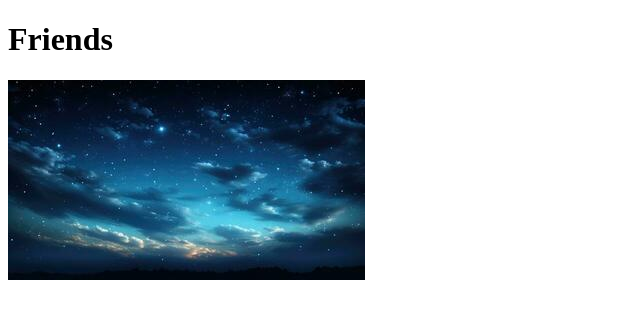
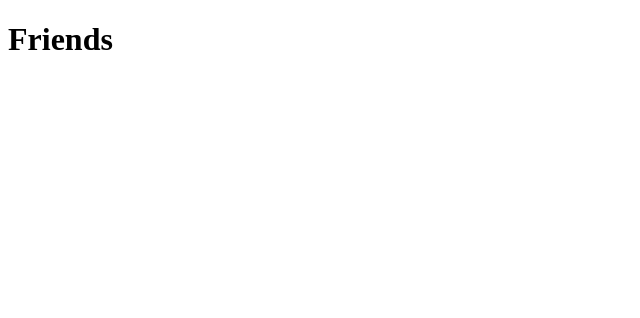
Before and after one commit to travenblevins/myFriends, a website: page public/index.html in a window 1280 px wide. Shown: the whole page, without its empty margins (0-640 px from the left). Drawn offline with Linux system fonts and the light colour scheme.

Commit message:
image removed

```diff
--- a/public/index.html
+++ b/public/index.html
@@ -7,6 +7,5 @@
 </head>
 <body>
     <h1>Friends</h1>
-    <img src="/images/beautiful-night-sky-background-ai-generated-photo.jpg" alt="">
 </body>
 </html>
```
